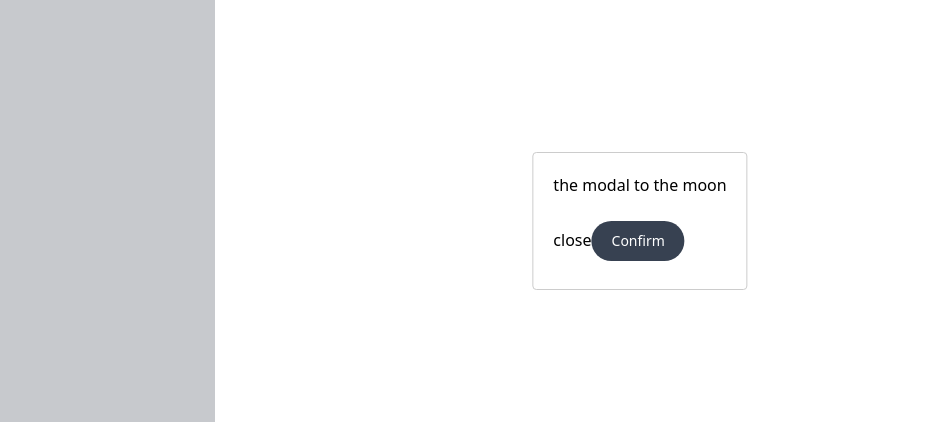
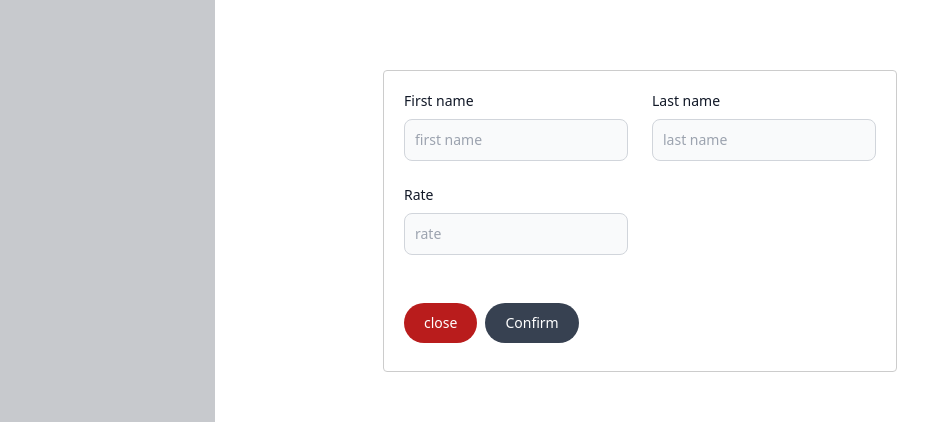
Before and after one commit to okumujustine/tuzimbe-frontend, a Next.js app: page /workers in a window 1280 px wide. Both pictures are taken after a click on the button "Add Worker". Shown: the part 179-601 px from the top of the page, without its empty margins (0-945 px from the left). Built offline with nearby package versions, Linux system fonts and the light colour scheme; no server answers.

Commit message:
adds worker addition modal

```diff
--- a/components/public/Modal.tsx
+++ b/components/public/Modal.tsx
@@ -42,8 +42,12 @@ const CustomModal = ({
                 style={customStyles}
                 contentLabel="Example Modal"
             >
-                {children}
-                <button onClick={closeModal}>close</button>
+                <div className="w-full">
+                    {children}
+                </div>
+                <button
+                    className="my-6 text-white bg-red-700 hover:bg-red-800 focus:outline-none  font-medium rounded-full text-sm px-5 py-2.5 text-center mr-2 mb-2 dark:bg-red-600 dark:hover:bg-red-700"
+                    onClick={closeModal}>close</button>
                 <button className={confirmButton?.classes} onClick={onConfirm}>Confirm</button>
             </Modal>
         </div>
--- a/pages/workers.tsx
+++ b/pages/workers.tsx
@@ -12,17 +12,21 @@ const WorkersPage: NextPage = () => {
     const [workers, setWorkers] = useState<Workers[]>([])
     const [error, setError] = useState<string>("")
     const [modalIsOpen, setIsOpen] = React.useState(false);
+    const [firstName, setFirstName] = React.useState("")
+    const [lastName, setLastName] = React.useState("")
+    const [rate, setRate] = React.useState("")
 
     const getWorkersRequest = async () => {
         setLoading(true)
 
         const workers_or_error = await getWorkers()
         if (typeof workers_or_error !== "string") {
-            console.log(workers_or_error)
             setWorkers(workers_or_error)
         } else {
             setError(workers_or_error)
         }
+
+        setLoading(false)
 
     }
 
@@ -31,7 +35,11 @@ const WorkersPage: NextPage = () => {
     }, [])
 
     const onAddWorker = () => {
-        console.log("onAddWorker")
+        console.log({
+            fName: firstName,
+            lName: lastName,
+            rate: rate
+        })
     }
 
     const onOpenModal = () => {
@@ -63,12 +71,34 @@ const WorkersPage: NextPage = () => {
                     onConfirm={onAddWorker}
                 >
                     <div>
-                        the modal to the moon
+                        <form>
+                            <div className="grid gap-6 mb-6 md:grid-cols-2">
+                                <div>
+                                    <label className="block mb-2 text-sm font-medium text-gray-900 dark:text-gray-300">First name</label>
+                                    <input
+                                        onChange={(e) => setFirstName(e.target.value)}
+                                        className="bg-gray-50 border border-gray-300 text-gray-900 text-sm rounded-lg focus:ring-blue-500 focus:border-blue-500 block w-full p-2.5 dark:bg-gray-700 dark:border-gray-600 dark:placeholder-gray-400 dark:text-white dark:focus:ring-blue-500 dark:focus:border-blue-500" placeholder="first name" />
+                                </div>
+                                <div>
+                                    <label className="block mb-2 text-sm font-medium text-gray-900 dark:text-gray-300">Last name</label>
+                                    <input
+                                        onChange={(e) => setLastName(e.target.value)}
+                                        className="bg-gray-50 border border-gray-300 text-gray-900 text-sm rounded-lg focus:ring-blue-500 focus:border-blue-500 block w-full p-2.5 dark:bg-gray-700 dark:border-gray-600 dark:placeholder-gray-400 dark:text-white dark:focus:ring-blue-500 dark:focus:border-blue-500" placeholder="last name" />
+                                </div>
+                                <div>
+                                    <label className="block mb-2 text-sm font-medium text-gray-900 dark:text-gray-300">Rate</label>
+                                    <input
+                                        onChange={(e) => setRate(e.target.value)}
+                                        type="number" className="bg-gray-50 border border-gray-300 text-gray-900 text-sm rounded-lg focus:ring-blue-500 focus:border-blue-500 block w-full p-2.5 dark:bg-gray-700 dark:border-gray-600 dark:placeholder-gray-400 dark:text-white dark:focus:ring-blue-500 dark:focus:border-blue-500" placeholder="rate" />
+                                </div>
+                            </div>
+                        </form>
                     </div>
                 </CustomModal>
                 <div>
+                    {isLoading ? <div><p>Loading workers</p></div> : null}
                     <div>
-                        {!error && workers.map(worker =>
+                        {!error && !isLoading && workers.map(worker =>
                             <div key={worker.id}>
                                 <p>{worker.first_name}</p>
                             </div>
```
